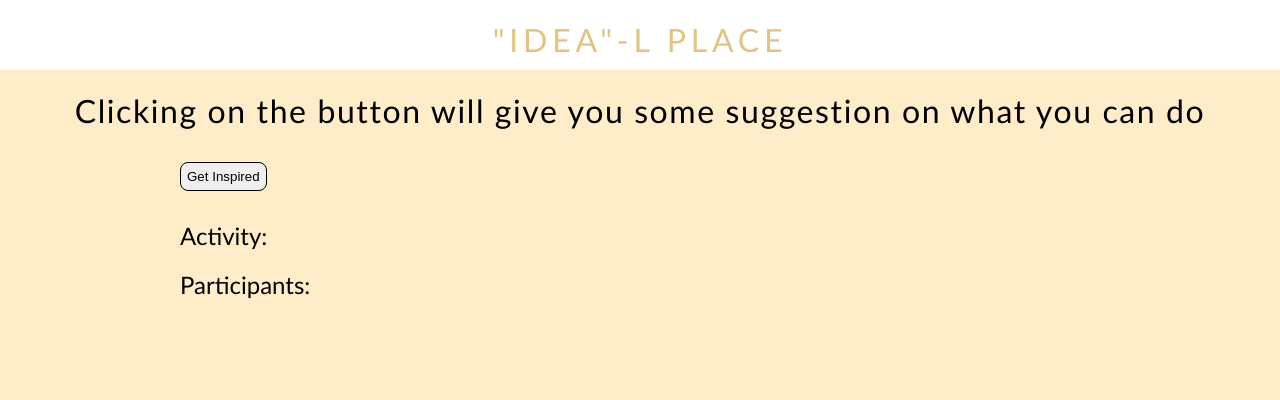
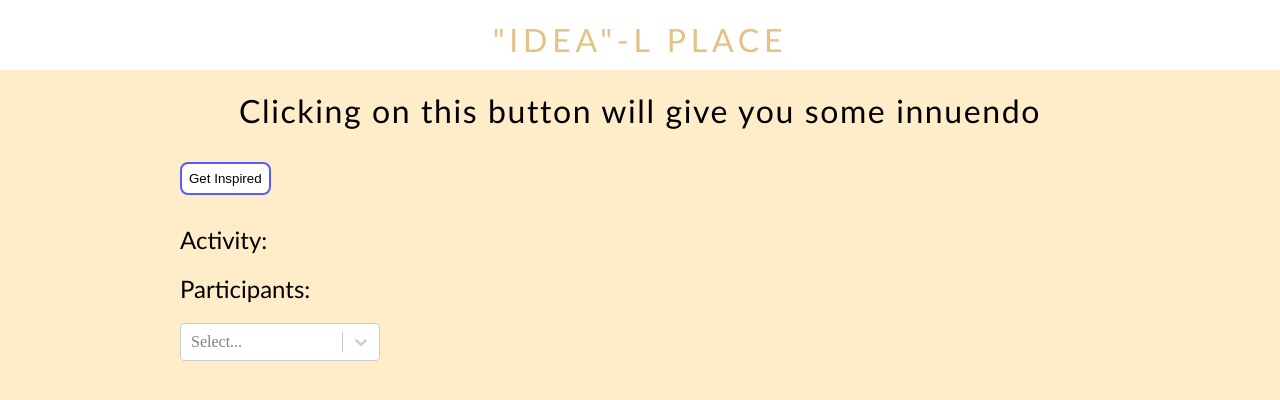
Before and after one commit to danilomirkovic/Ideas, a React (Create React App) app in the folder fend/: page / in a window 1280 px wide. Shown: the top 400 px of the page. Built offline with nearby package versions, Linux system fonts and the light colour scheme.

Commit message:
filter url based on user activity

```diff
--- a/fend/package.json
+++ b/fend/package.json
@@ -10,6 +10,7 @@
     "@types/node": "^16.18.11",
     "@types/react": "^18.0.27",
     "@types/react-dom": "^18.0.10",
+    "@types/react-select": "^5.0.1",
     "react": "^18.2.0",
     "react-dom": "^18.2.0",
     "react-router-dom": "^6.8.0",
--- a/fend/src/App.tsx
+++ b/fend/src/App.tsx
@@ -1,4 +1,4 @@
-import React, { useState, useEffect } from 'react';
+import React from 'react';
 import { BrowserRouter, Routes, Route } from "react-router-dom";
 import Activities from './Components/activities';
 
--- a/fend/src/Components/activities.tsx
+++ b/fend/src/Components/activities.tsx
@@ -1,35 +1,49 @@
-import React, { useState, useEffect } from 'react';
-import { Link } from "react-router-dom";
+import React, { useState } from 'react';
 import '../activitiesStyle.css';
 import Navbar from './navbar';
+import Select from "react-select";
 
 export default function Activities() {
     const [activityData, setActivityData] = useState("");
-    const [typeData, setTypeData] = useState("");
+    // const [typeData, setTypeData] = useState("");
     const [participantsData, setparticipantsData] = useState('');
     const [priceData, setPriceData] = useState();
     const [isLoading, setIsLoading] = useState(false);
     const [err, setErr] = useState('');
+    const [selected, setSelected] = useState(null);
 
+    const handleChange = (selectedOption: any) => {
+        setSelected(selectedOption);
+    }
+
+    const options = [
+        { value: "", label: "" },
+        { value: "busywork", label: "Busywork" },
+        { value: "social", label: "Social" },
+        { value: "charity", label: "Charity" },
+        { value: "education", label: "Education" },
+        { value: "recreational", label: "Recreational" }
+    ];
 
     const handleClick = async () => {
         setIsLoading(true);
 
         try {
-            const response = await fetch('http://www.boredapi.com/api/activity/');
+            /* @ts-ignore */
+            if (selected.value != null) {
+                /* @ts-ignore */
+                const bla = "https://www.boredapi.com/api/activity" + "?type=" + selected.value;
+                const response = await fetch(bla);
+                const result = await response.json();
+                setActivityData(result.activity);
+                setparticipantsData(result.participants);
+                setPriceData(result.price);
+                setSelected(result.type);
+            }
 
-            if (!response.ok) {
-                throw new Error(`Error! status: ${response.status}`);
-            }
-            const result = await response.json();
-
-            setActivityData(result.activity);
-            setparticipantsData(result.participants);
-            setPriceData(result.price);
-            setTypeData(result.type);
         } catch (err) {
             /* @ts-ignore */
-            setErr(err.message);
+            setErr("first select type of activity you would like to try");
         } finally {
             setIsLoading(false);
         }
@@ -38,9 +52,9 @@ export default function Activities() {
     return (
 
         <div>
-             <Navbar />
+            <Navbar />
             {err && <h2>{err}</h2>}
-            <h1 className='h1Main'>Clicking on the button will give you some suggestion on what you can do</h1>
+            <h1 className='h1Main'>Clicking on this button will give you some innuendo</h1>
             <button className='button' onClick={handleClick}>Get Inspired</button>
 
             {isLoading && <h2>Loading...</h2>}
@@ -49,13 +63,7 @@ export default function Activities() {
                 <h2 className='children'>Activity: {activityData}</h2>
                 {/* <h2 className='children'>Price: {priceData}</h2> */}
                 <h2 className='children'>Participants: {participantsData}</h2>
-                {/* <select>
-                    <option value='busywork'>Filter</option>
-                    <option value='social'>Social</option>
-                    <option value='charity'>Charity</option>
-                    <option value='recreational'>Recreational</option>
-                    <option value='education'>Education</option>
-                </select> */}
+                <Select className='select' options={options} onChange={handleChange} />
             </div>
 
         </div>
--- a/fend/src/Components/navbar.tsx
+++ b/fend/src/Components/navbar.tsx
@@ -1,5 +1,4 @@
-import React, { useState, useEffect } from 'react';
-import { Link } from "react-router-dom";
+import React from 'react';
 import "../navbar.css"
 
 
--- a/fend/src/activitiesStyle.css
+++ b/fend/src/activitiesStyle.css
@@ -2,9 +2,6 @@ body{
     background-color:rgb(255, 236, 201);
     margin: 0;
     padding: 0;
-}
-.mainDiv{
-    /* border: 1px solid black; */
 }
 .h1Main{
     letter-spacing: 0.1rem;
@@ -13,14 +10,19 @@ body{
     font-weight: 500;
 }
 .button{
-    border: 1px solid black;
+    border: 2px solid rgb(91, 91, 242);
     margin: 10px 180px;
     border-radius: 8px;
-    padding: 6px;
+    padding: 7px;
     cursor: pointer;
+    background-color: white;
 }
 .children{
     margin-left: 180px;
     font-family: 'Trebuchet MS', 'Lucida Sans Unicode', 'Lucida Grande', 'Lucida Sans', Arial, sans-serif;
     font-weight: 500;
 }
+.select{
+    width: 200px;
+    margin-left: 180px;
+}
```
Also changed, not shown: 1 other file (tests, documents, lock files or other folders).
